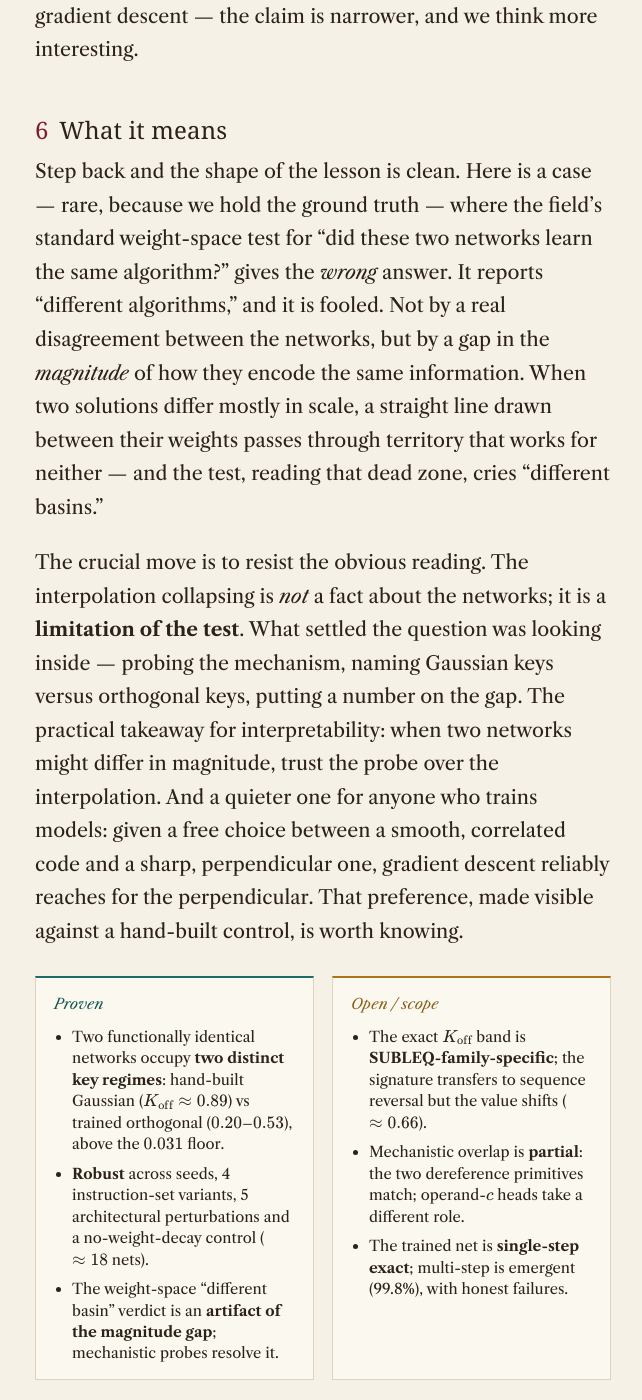
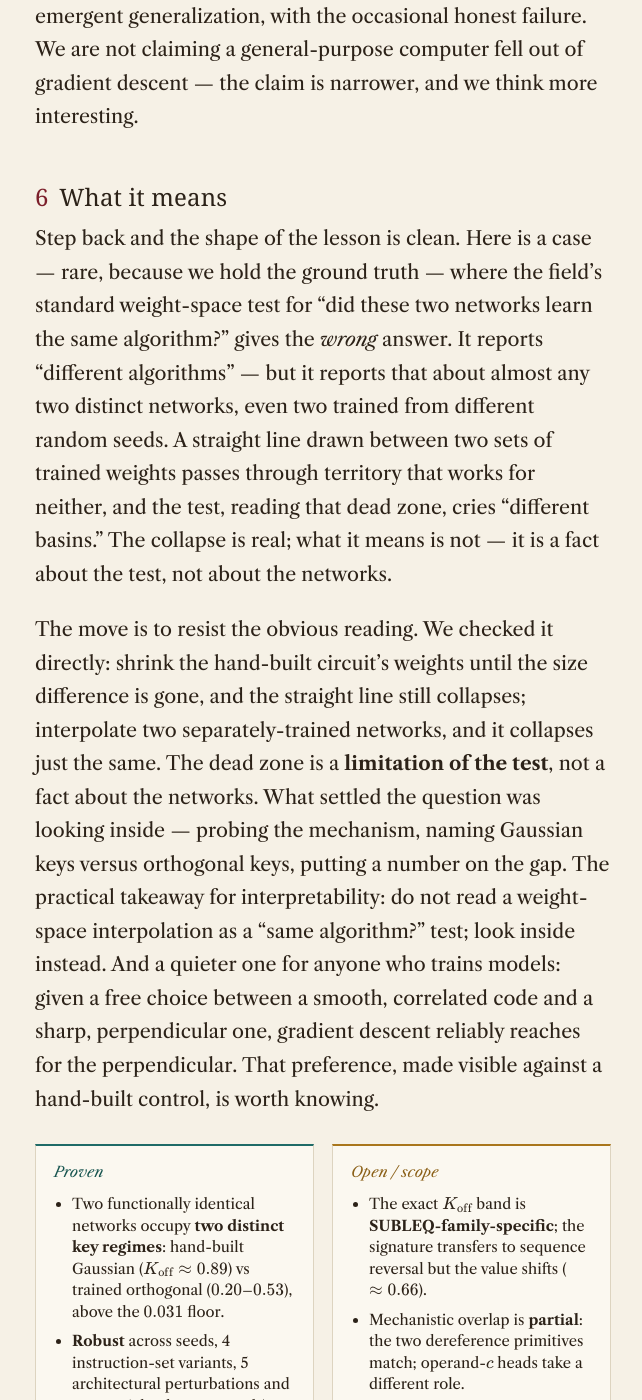
Before and after one commit to akyrillidis/aiowls, a Jekyll site: the page can_we_train_a_computer.html, which Jekyll copies as it is, in a window 1280 px wide and 1400 px high, scrolled down 10051 px. Shown: the whole window, without its empty margins (317-959 px from the left). Built offline with Jekyll 4.4.1, drawn with Linux system fonts in a browser that asks for light colours; some web fonts are replaced; some of the changed text lies outside the part shown.

Commit message:
Complete Phase 1 blog correction: the weight-space test is uninformative (collapses on any two distinct nets), not fooled by magnitude — fixes the full explanatory thread my first pass missed; Orwell tightening
Co-Authored-By: Claude Opus 4.8 (1M context) <noreply@anthropic.com>

```diff
--- a/can_we_train_a_computer.html
+++ b/can_we_train_a_computer.html
@@ -280,10 +280,12 @@
   <p>For scale: if the keys were <em>completely</em> random and unrelated, this number would sit near a floor of
   about <strong>0.031</strong>. The trained networks are not at that floor &mdash; they are meaningfully above it,
   which is why the probe still finds real, shared structure &mdash; but they are nowhere near the hand-built
-  circuit&rsquo;s <strong>0.89</strong>. That is the gap. It is a gap in <em>magnitude</em>, not in kind, and it
-  is precisely what the weight-space interpolation was (mis)reading as &ldquo;a different algorithm.&rdquo; When
-  two solutions encode the same information at very different magnitudes, the straight line between their weights
-  runs through nonsense &mdash; even though both endpoints are doing the same thing.</p>
+  circuit&rsquo;s <strong>0.89</strong>. That is the gap &mdash; a gap in the <em>geometry</em> of the code, not in
+  what it computes; both point at the right cell perfectly. It is tempting to say this gap is what the weight-space
+  interpolation misread as &ldquo;a different algorithm.&rdquo; It isn&rsquo;t: the straight line between two
+  <em>separately-trained</em> networks runs through nonsense too, even when they share the same mechanism.
+  Interpolation collapses between almost any two distinct solutions, so its verdict was never evidence of a real
+  difference.</p>
 
   <div class="brief">
     <span class="lbl">In brief &middot; what <em>K</em><sub>off</sub> measures</span>
@@ -360,17 +362,19 @@
   <h2><span class="num">6</span>What it means</h2>
   <p>Step back and the shape of the lesson is clean. Here is a case &mdash; rare, because we hold the ground truth
   &mdash; where the field&rsquo;s standard weight-space test for &ldquo;did these two networks learn the same
-  algorithm?&rdquo; gives the <em>wrong</em> answer. It reports &ldquo;different algorithms,&rdquo; and it is
-  fooled. Not by a real disagreement between the networks, but by a gap in the <em>magnitude</em> of how they
-  encode the same information. When two solutions differ mostly in scale, a straight line drawn between their
-  weights passes through territory that works for neither &mdash; and the test, reading that dead zone,
-  cries &ldquo;different basins.&rdquo;</p>
+  algorithm?&rdquo; gives the <em>wrong</em> answer. It reports &ldquo;different algorithms&rdquo; &mdash; but it
+  reports that about almost any two distinct networks, even two trained from different random seeds. A straight
+  line drawn between two sets of trained weights passes through territory that works for neither, and the test,
+  reading that dead zone, cries &ldquo;different basins.&rdquo; The collapse is real; what it means is not &mdash;
+  it is a fact about the test, not about the networks.</p>
 
-  <p>The crucial move is to resist the obvious reading. The interpolation collapsing is <em>not</em> a fact about
-  the networks; it is a <strong>limitation of the test</strong>. What settled the question was looking inside
-  &mdash; probing the mechanism, naming Gaussian keys versus orthogonal keys, putting a number on the gap. The
-  practical takeaway for interpretability: when two networks might differ in magnitude, trust the probe over the
-  interpolation. And a quieter one for anyone who trains models: given a free choice between a smooth, correlated
+  <p>The move is to resist the obvious reading. We checked it directly: shrink the hand-built circuit&rsquo;s
+  weights until the size difference is gone, and the straight line still collapses; interpolate two
+  separately-trained networks, and it collapses just the same. The dead zone is a <strong>limitation of the
+  test</strong>, not a fact about the networks. What settled the question was looking inside &mdash; probing the
+  mechanism, naming Gaussian keys versus orthogonal keys, putting a number on the gap. The practical takeaway for
+  interpretability: do not read a weight-space interpolation as a &ldquo;same algorithm?&rdquo; test; look inside
+  instead. And a quieter one for anyone who trains models: given a free choice between a smooth, correlated
   code and a sharp, perpendicular one, gradient descent reliably reaches for the perpendicular. That preference,
   made visible against a hand-built control, is worth knowing.</p>
 
@@ -383,8 +387,9 @@
         \(0.031\) floor.</li>
         <li><strong>Robust</strong> across seeds, 4 instruction-set variants, 5 architectural perturbations and a
         no-weight-decay control (\(\approx 18\) nets).</li>
-        <li>The weight-space &ldquo;different basin&rdquo; verdict is an <strong>artifact of the magnitude
-        gap</strong>; mechanistic probes resolve it.</li>
+        <li>The weight-space &ldquo;different basin&rdquo; verdict is <strong>uninformative here</strong> &mdash;
+        it collapses even between two separately-trained networks, and closing the size gap does not change it;
+        mechanistic probes resolve the question.</li>
       </ul>
     </div>
     <div class="col open">
```
Also changed, not shown: other parts of can_we_train_a_computer.html (+2 -2 lines).
